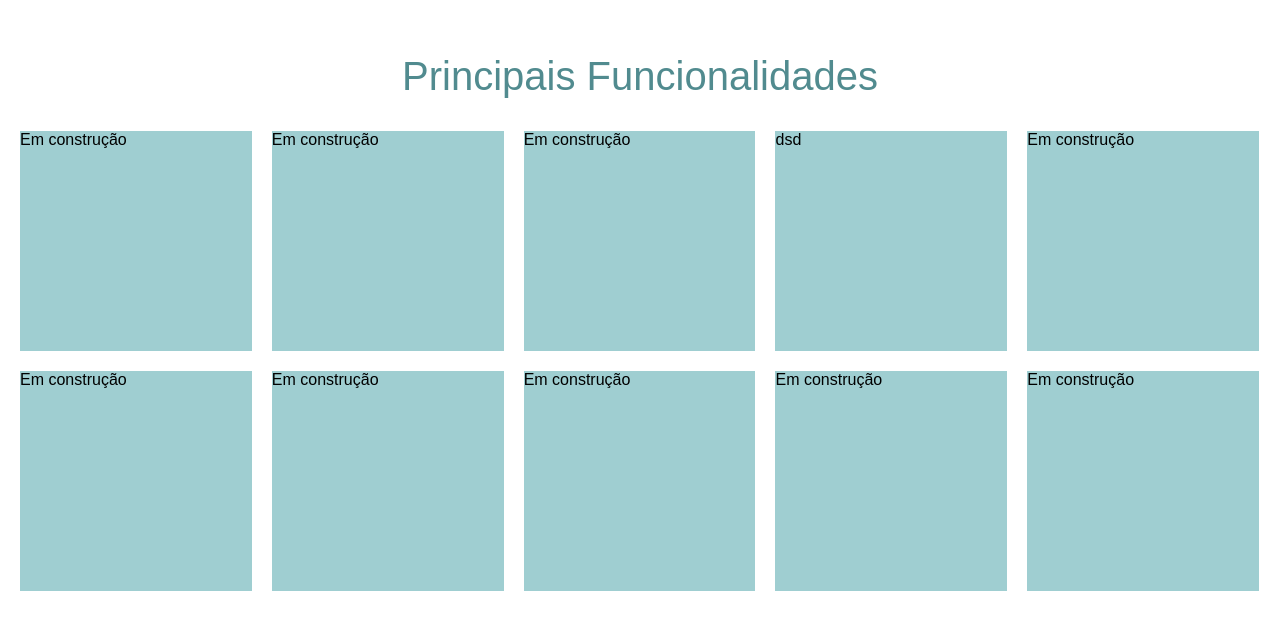
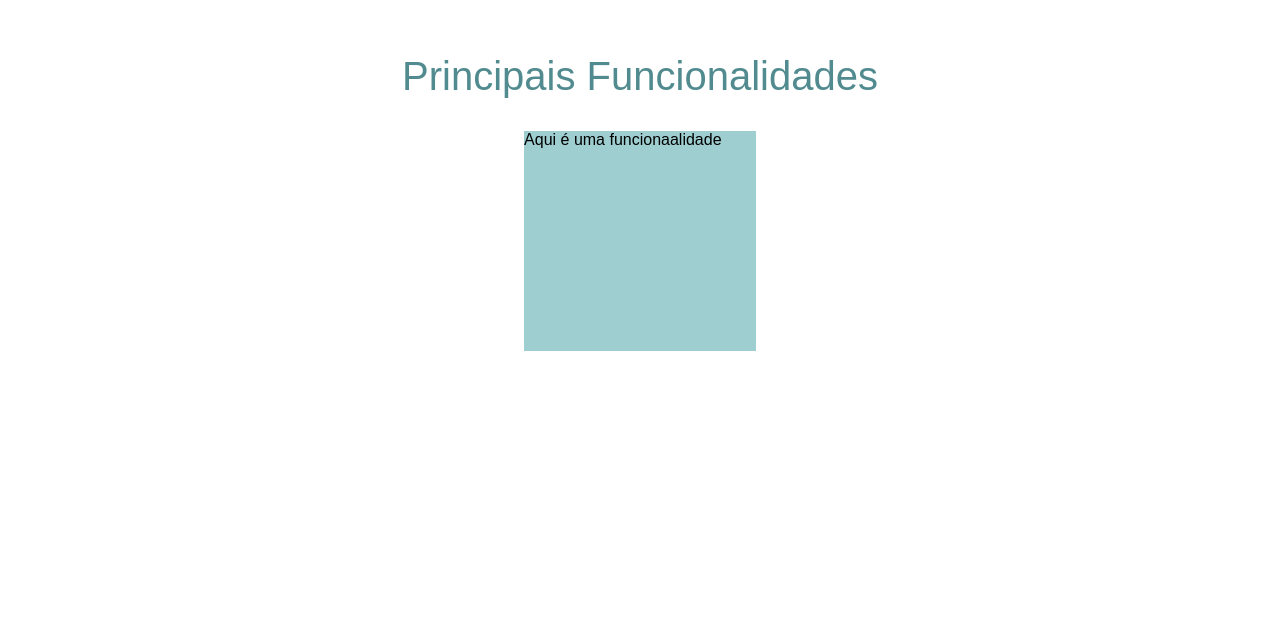
Before and after one commit to Geovane-Araujo/adonai-site, a Vue app: page / in a window 1280 px wide. Shown: the part 959-1588 px from the top of the page. Built offline with nearby package versions, Linux system fonts and the light colour scheme.

Commit message:
separação dos js

```diff
--- a/src/assets/app.scss
+++ b/src/assets/app.scss
@@ -99,6 +99,7 @@ section{
   height: 220px;
   display: flex;
   flex-wrap: wrap;
+  justify-content: space-around;
 }
 .card-func{
   height: 100%;
--- /dev/null
+++ b/src/views/Home.js
@@ -0,0 +1,18 @@
+export default {
+  name: 'Home',
+  data: () => ({
+    funcionalidades: [
+      {
+        icon: '',
+        text: '',
+        description: 'Aqui é uma funcionaalidade',
+      },
+    ],
+  }),
+  methods: {
+
+  },
+  mounted() {
+
+  },
+};
--- a/src/views/Home.vue
+++ b/src/views/Home.vue
@@ -60,35 +60,8 @@
           <p>Principais Funcionalidades</p>
         </div>
         <div class="cards-funcionalidades">
-          <div class="card-func">
-            Em construção
-          </div>
-          <div class="card-func">
-            Em construção
-          </div>
-          <div class="card-func">
-            Em construção
-          </div>
-          <div class="card-func">
-            dsd
-          </div>
-          <div class="card-func">
-            Em construção
-          </div>
-          <div class="card-func">
-            Em construção
-          </div>
-          <div class="card-func">
-            Em construção
-          </div>
-          <div class="card-func">
-            Em construção
-          </div>
-          <div class="card-func">
-            Em construção
-          </div>
-          <div class="card-func">
-            Em construção
+          <div v-for="item in funcionalidades" :key="item.text" class="card-func">
+            {{ item.description }}
           </div>
         </div>
       </div>
@@ -124,8 +97,5 @@
   </div>
 </template>
 
-<script>
-export default {
-  name: 'Home',
-};
+<script src="./Home.js">
 </script>
```
Also changed, not shown: src/views/Home.scss (added).
